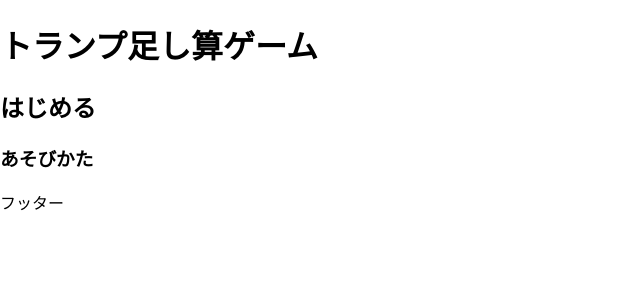
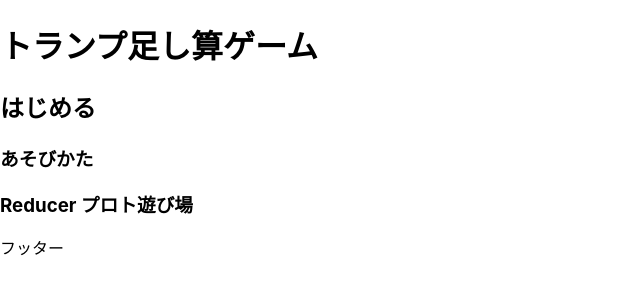
Before and after one commit to kewpie134134/next-cards-sum-game, a Next.js app: page / in a window 1280 px wide. Shown: the top 300 px of the page, without its empty margins (0-640 px from the left). Built offline with nearby package versions, Linux system fonts and the light colour scheme.

Commit message:
[add] reducer を使ったプロト作成準備

```diff
--- a/src/pages/index.tsx
+++ b/src/pages/index.tsx
@@ -1,5 +1,5 @@
-import React from "react";
-import Link from "next/link";
+import React from 'react';
+import Link from 'next/link';
 
 const Home = () => {
   return (
@@ -10,6 +10,9 @@ const Home = () => {
       <Link href="/manual">
         <h3>あそびかた</h3>
       </Link>
+      <Link href="/reducer-proto">
+        <h3>Reducer プロト遊び場</h3>
+      </Link>
     </>
   );
 };
```
Also changed, not shown: src/pages/reducer-proto.tsx (added, +10 -0 lines).
